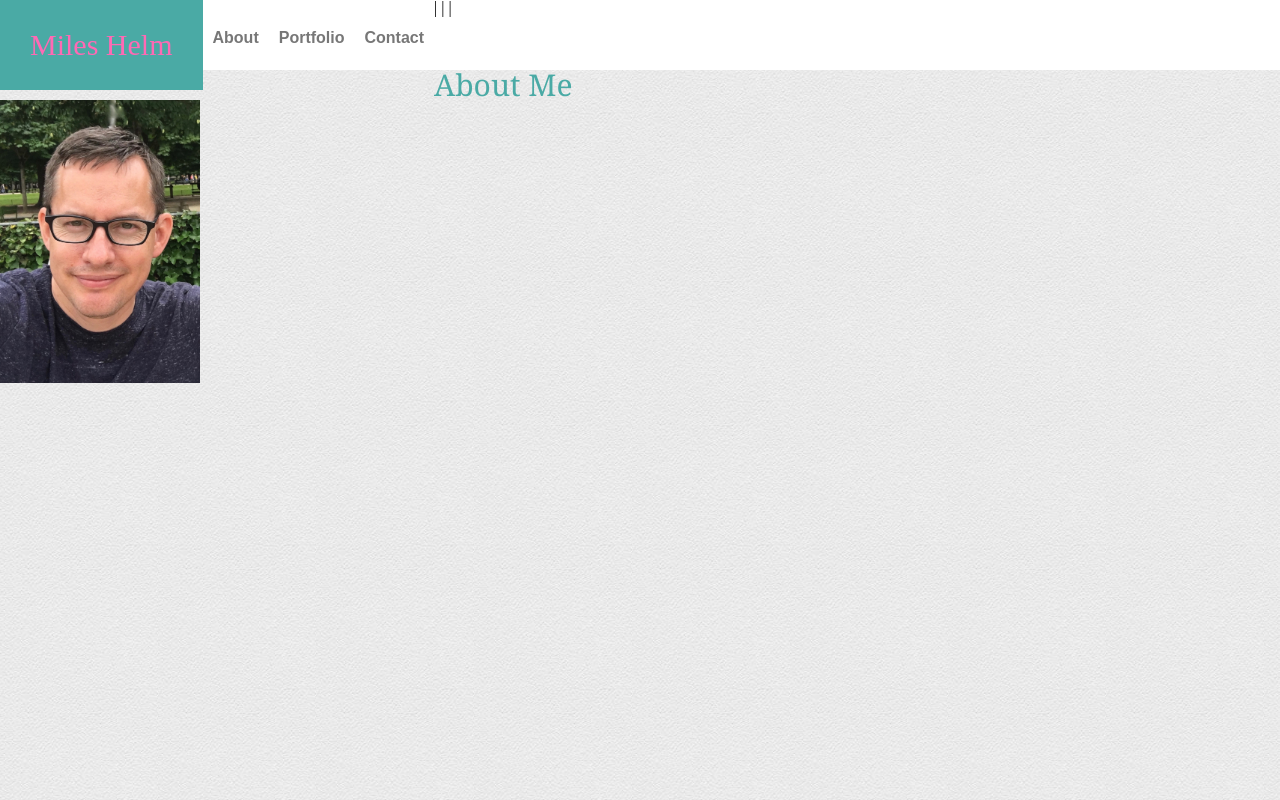
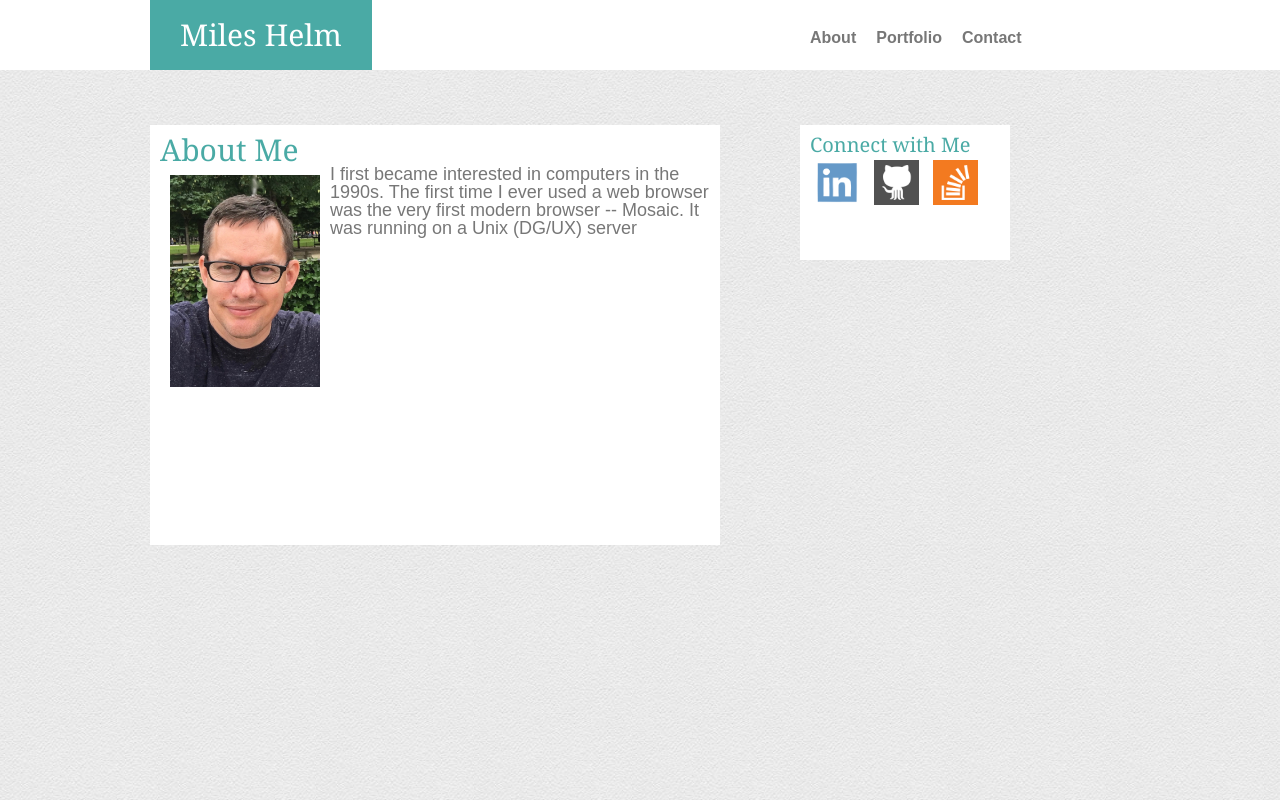
Before and after one commit to milesjhelm/Basic-Portfolio, a plain HTML site: page index.html in a window 1280 px wide. Drawn offline with Linux system fonts and the light colour scheme.

Commit message:
positioning added classes and ids and keywords in css

```diff
--- a/assets/css/style.css
+++ b/assets/css/style.css
@@ -10,12 +10,26 @@ h1 {
 	font-family: 'Georgia', Times, Times New Roman, serif;
 }
 
+h2 {
+	color: #4aaaa5;
+	font-size: 20px;
+	font-family: 'Georgia', Times, Times New Roman, serif;
+}
+
 nav {
 	background-color: #ffffff;
 	height: 70px;
-	border-bottom: red;
+	/*border-bottom: red;*/
+	/*text-indent: 30px;*/
 	/*border-width: 5px;*/
 	/*vertical-align: middle;*/
+}
+
+p {
+	color: #777777;
+	font-family: 'Arial', 'Helvetica Neue', Helvetica, sans-serif;
+	font-size: 18px;
+	/*justify-content: left;*/
 }
 
 a:link {
@@ -26,31 +40,6 @@ a:hover {
     color: hotpink;
     /*border: 10px;*/
     /*border-color: red;*/
-}
-
-
-#nameNav:hover {
-    color: hotpink;
-}
-
-#profilePic {
-    width: 200px;
-    float: left;
-}
-
-/*This is just jused for the name title in the nav bar*/
-#nameNav {
-	float: left;
-	background-color: #4aaaa5;
-	padding: 30px;
-	border-right: 300px
-	font-family: 'Georgia', Times, Times New Roman, serif;
-	font-weight: : bold;
-	font-size: 30px;
-	color: #ffffff;
-	text-orientation: center;
-
-
 }
 
 /*This is for elements of the nav bar apart from the name*/
@@ -64,3 +53,66 @@ a:hover {
 	/*border-color: red;*/
 
 }
+
+.sidebar {
+	position: absolute;
+	top: 105px;
+	left: 780px;
+	height: 115px;
+	width: 190px;
+	padding: 10px;
+	/*border: 5px;*/
+	margin: 20px;
+	background-color: #ffffff;
+
+}
+
+.icon{
+	width: 45px;
+	padding: 5px;
+}
+
+/*This is just jused for the name title in the nav bar*/
+#nameNav {
+	float: left;
+	position: absolute;
+	left: 150px;
+	background-color: #4aaaa5;
+	padding: 20px 30px;
+	/*border-right: 30px*/
+	font-family: 'Georgia', Times, Times New Roman, serif;
+	font-weight: : bold;
+	font-size: 30px;
+	color: #ffffff;
+	text-orientation: center;
+	border-left: 30px;
+
+
+}
+
+#nameNav:hover {
+    color: hotpink;
+}
+
+#rightNav {
+	position: absolute;
+	left: 800px;
+}
+
+#profilePic {
+    width: 150px;
+    float: left;
+    padding: 10px;
+}
+
+#aboutMe {
+	position: absolute;
+	left: 130px;
+	top: 105px;
+	height: 400px;
+	width: 550px;
+	padding: 10px;
+	/*border: 5px;*/
+	margin: 20px;
+	background-color: #ffffff;
+}
--- a/index.html
+++ b/index.html
@@ -8,17 +8,28 @@
 
 <!-- The nav bar -->
 <nav>
-	<a id="nameNav" href="./index.html">Miles Helm</a> |
-	<a class="navLink" href="about">About</a> |
-	<a class="navLink" href="portfolio">Portfolio</a> |
-	<a class="navLink" href="contact">Contact</a>
+	<a id="nameNav" href="./index.html">Miles Helm</a>
+
+	<!-- this section is to the right on the nav bar -->
+	<div id="rightNav">
+		<a class="navLink" href="about">About</a>
+		<a class="navLink" href="portfolio">Portfolio</a>
+		<a class="navLink" href="contact">Contact</a>
+	</div>
 </nav>
 
 <section id="aboutMe">
 	<h1>About Me</h1>
+	<img id="profilePic" src="assets/images/mjhprofile.jpg">
+	<p>I first became interested in computers in the 1990s. The first time I ever used a web browser was the very first modern browser -- Mosaic. It was running on a Unix (DG/UX) server
+	</p>
+</section>
 
-
-	<img id="profilePic" src="assets/images/mjhprofile.jpg">
+<section class="sidebar">
+	<h2>Connect with Me</h2>
+	<img class="icon" src="assets/images/linkedin2.png">
+	<img class="icon" src="assets/images/github.png">
+	<img class="icon" src="assets/images/stack_overflow.png">
 </section>
 
 </body>
```
